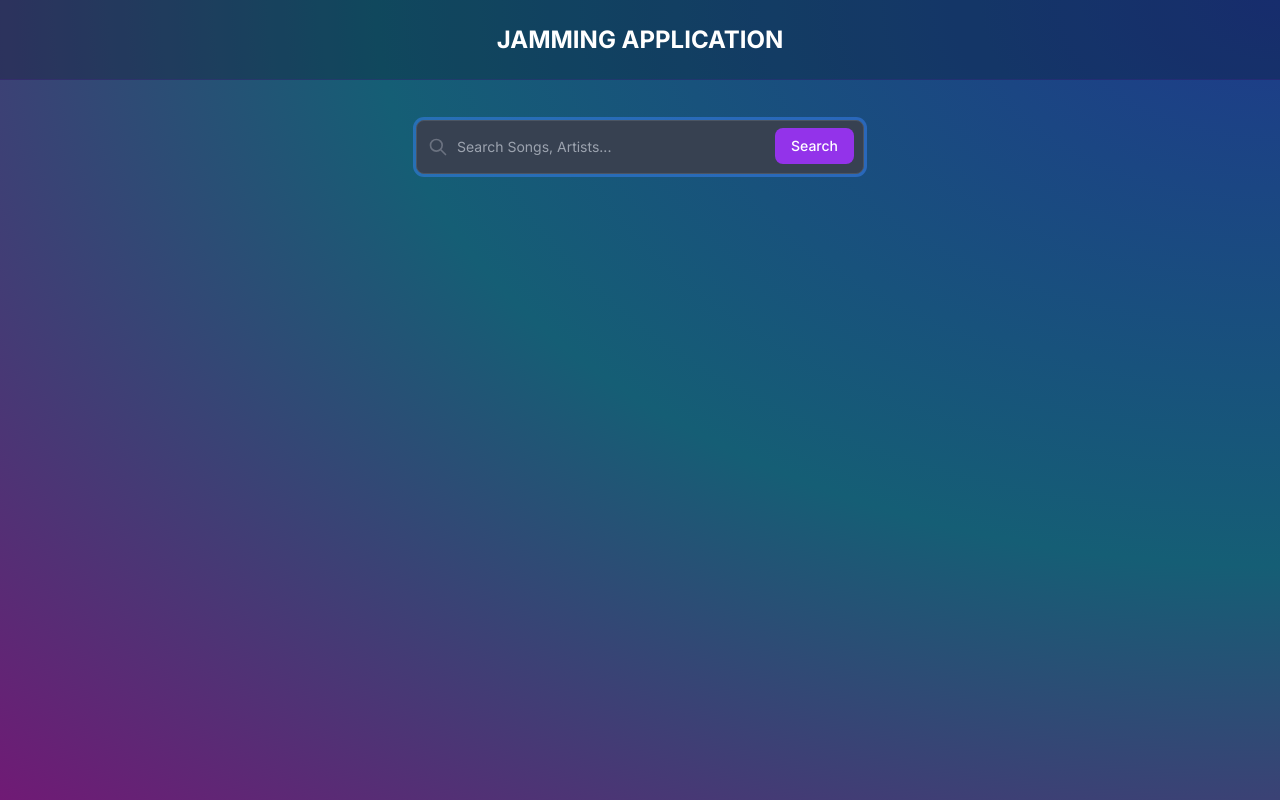
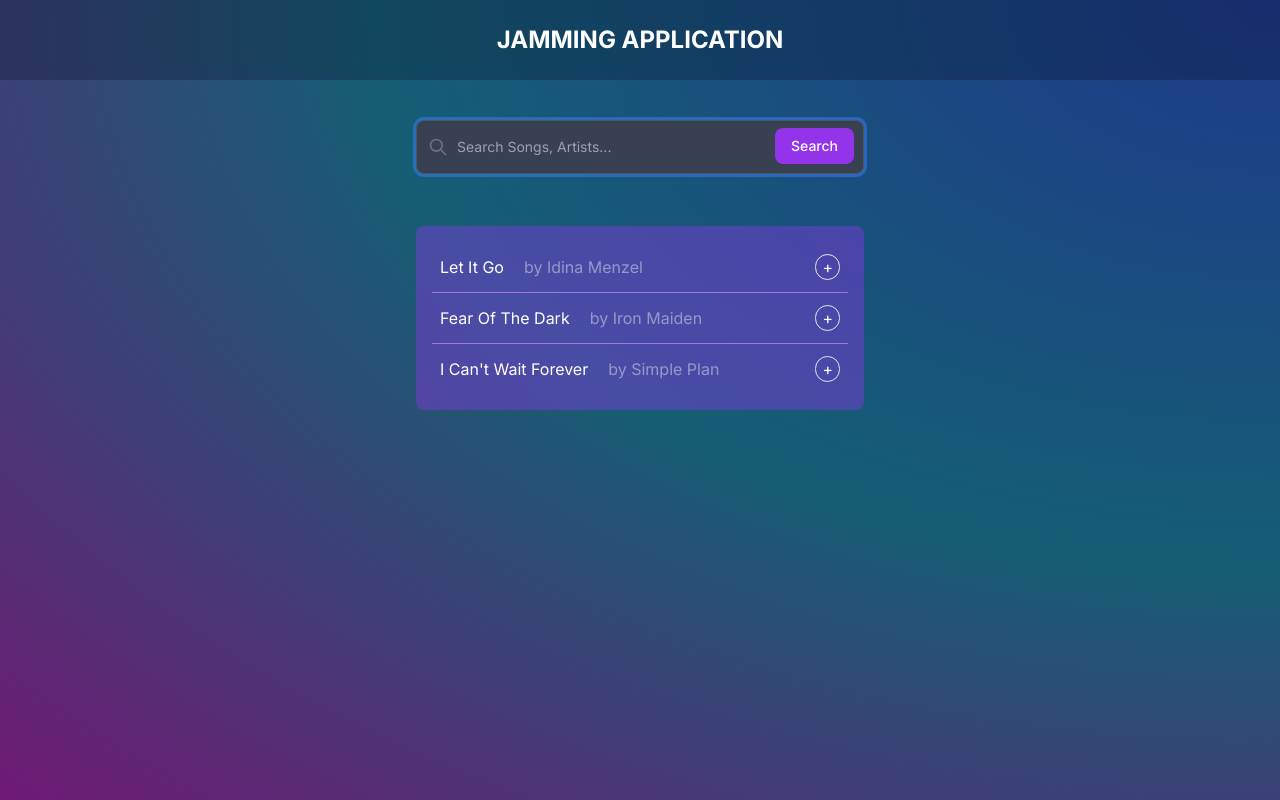
Before and after one commit to willdonin/jammming, a Next.js app: page / in a window 1280 px wide. Built offline with nearby package versions, Linux system fonts and the light colour scheme.

Commit message:
Implemented SearchResults component.

```diff
--- a/app/page.js
+++ b/app/page.js
@@ -1,6 +1,7 @@
 import React from "react";
 import Nav from "@/components/Nav";
 import SearchBar from "@/components/SearchBar";
+import SearchResults from "@/components/SearchResults";
 
 export default function Home() {
   return (
@@ -9,6 +10,9 @@ export default function Home() {
       <div className="py-10 mx-auto max-w-md">
         <SearchBar />
       </div>
+      <div className="py-3 mx-auto max-w-md">
+        <SearchResults />
+      </div>
     </>
   );
 }
--- a/components/SearchResults.jsx
+++ b/components/SearchResults.jsx
@@ -1,7 +1,49 @@
-import React from 'react'
+import React from "react";
+
+const songs = [
+  {
+    id: 1,
+    songName: "Let It Go",
+    artist: "Idina Menzel",
+  },
+  {
+    id: 2,
+    songName: "Fear of the dark",
+    artist: "iron maiden",
+  },
+  {
+    id: 3,
+    songName: "I can't wait forever",
+    artist: "simple plan",
+  },
+];
 
 export default function SearchResults() {
   return (
-    <div>SearchResults</div>
-  )
+    <div className="relative bg-purple-600/[0.40] rounded-lg p-4">
+      <div className="flex items center">
+        <ul className="w-full">
+          {songs.length !== 0 ? (
+            songs.map((song) => {
+              return (
+                <li className="flex justify-between items-center py-3 px-2 border-b border-purple-400/75 last:border-none">
+                  <p className="capitalize">
+                    {song.songName}
+                    <span className="text-gray-200/50 pl-5">
+                      by {song.artist}
+                    </span>
+                  </p>
+                  <div className="border px-1.5 rounded-full hover:bg-purple-700 hover:border-purple-400">
+                    <button className="">+</button>
+                  </div>
+                </li>
+              );
+            })
+          ) : (
+            <li className="text-white text-center">0 results found.</li>
+          )}
+        </ul>
+      </div>
+    </div>
+  );
 }
```
